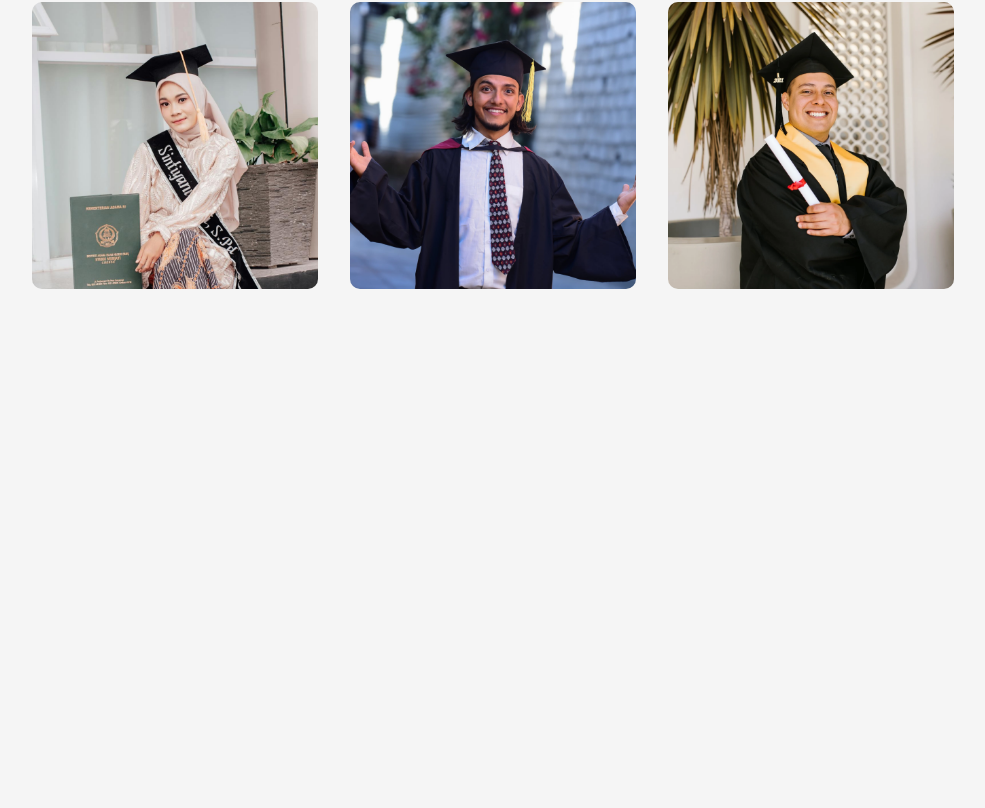
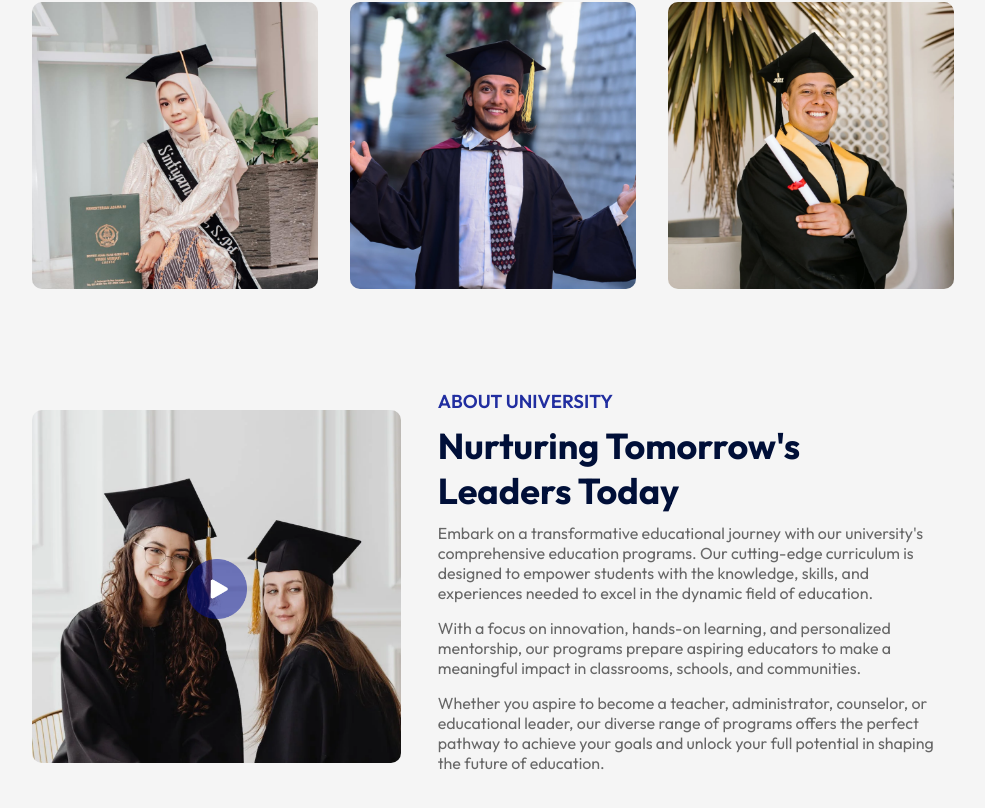
Before and after one commit to Mosayeb09/Edusity, a React (Vite) app: page / in a window 1280 px wide. Shown: the part 1020-1828 px from the top of the page, without its empty margins (147-1132 px from the left). Before the commit the page ends 1397 px from the top, so only its background shows below. Built offline with nearby package versions, Linux system fonts and the light colour scheme.

Commit message:
adding about section

```diff
--- a/src/App.jsx
+++ b/src/App.jsx
@@ -1,4 +1,5 @@
 
+import About from './assets/Component/About/About';
 import Hero from './assets/Component/Hero/Hero';
 import Navbar from './assets/Component/Navbar/Navbar';
 import Program from './assets/Component/Programs/Program';
@@ -12,6 +13,7 @@
       <div className="container">
         <Title></Title>
           <Program></Program>
+          <About></About>
       </div>
 
     </div>
--- /dev/null
+++ b/src/assets/Component/About/About.css
@@ -0,0 +1,47 @@
+.about{
+    margin: 100px auto;
+    display: flex;
+    align-items: center;
+    justify-content: space-between;
+    width: 90%;
+
+}
+
+.about_left {
+
+    flex-basis: 40%;
+    position: relative;
+
+}
+.about_right {
+    flex-basis: 56%;
+}
+.about_img {
+    width: 100%;
+    border-radius: 10px;
+}
+.play_img {
+    width: 60px;
+    position: absolute;
+    top: 50%;
+    left: 50%;
+    transform: translate(-50%,-50%);
+
+
+
+}
+.about h3 {
+    font-weight: 600;
+    font-weight: 16px;
+    color: #212EA0;
+}
+.about h2 {
+    font-size: 36px;
+    color: #000F38;
+    margin: 10px 0 ;
+    max-width: 400px;
+}
+.about p{
+    color: #676767;
+    margin-bottom: 15px;
+}
--- /dev/null
+++ b/src/assets/Component/About/About.jsx
@@ -0,0 +1,28 @@
+import './About.css'
+import about_img from '../../edusity_assets/about.png'
+import play_icon from '../../edusity_assets/play-icon.png'
+
+const About = () => {
+    return (
+        <div className='about'>
+            <div className="about_left">
+                <img src={about_img} alt="" className='about_img' />
+                <img src={play_icon} alt="" className='play_img'/>
+
+            </div>
+            <div className="about_right">
+                <h3>
+                    ABOUT UNIVERSITY
+                </h3>
+                <h2>Nurturing Tomorrow's Leaders Today</h2>
+                <p>Embark on a transformative educational journey with our university's comprehensive education programs. Our cutting-edge curriculum is designed to empower students with the knowledge, skills, and experiences needed to excel in the dynamic field of education.</p>
+                <p>With a focus on innovation, hands-on learning, and personalized mentorship, our programs prepare aspiring educators to make a meaningful impact in classrooms, schools, and communities.</p>
+                <p>Whether you aspire to become a teacher, administrator, counselor, or educational leader, our diverse range of programs offers the perfect pathway to achieve your goals and unlock your full potential in shaping the future of education.</p>
+
+            </div>
+
+        </div>
+    );
+};
+
+export default About;
--- a/src/assets/Component/Navbar/Navbar.css
+++ b/src/assets/Component/Navbar/Navbar.css
@@ -22,3 +22,7 @@
     font-size: 16px;
 
 }
+.dark-nav{
+    background: #212EA0;
+    transition: 0.5s;
+}
--- a/src/assets/Component/Navbar/Navbar.jsx
+++ b/src/assets/Component/Navbar/Navbar.jsx
@@ -1,9 +1,19 @@
 
 import './Navbar.css'
 import logo from '../../edusity_assets/logo.png'
+import { useState } from 'react';
+import { useEffect } from 'react';
 const Navbar = () => {
+
+    const [sticky,setSticky]=useState(false);
+
+    useEffect(()=>{
+        window.addEventListener('scroll',()=>{
+            window.scrollY > 50 ? setSticky(true) : setSticky(false)
+        })
+    },[])
     return (
-        <nav className='container'>
+        <nav className={`container ${sticky ? 'dark-nav' :''} `} >
            <img src={logo} alt="" className='logo' />
            <ul>
             <li>Home</li>
```
